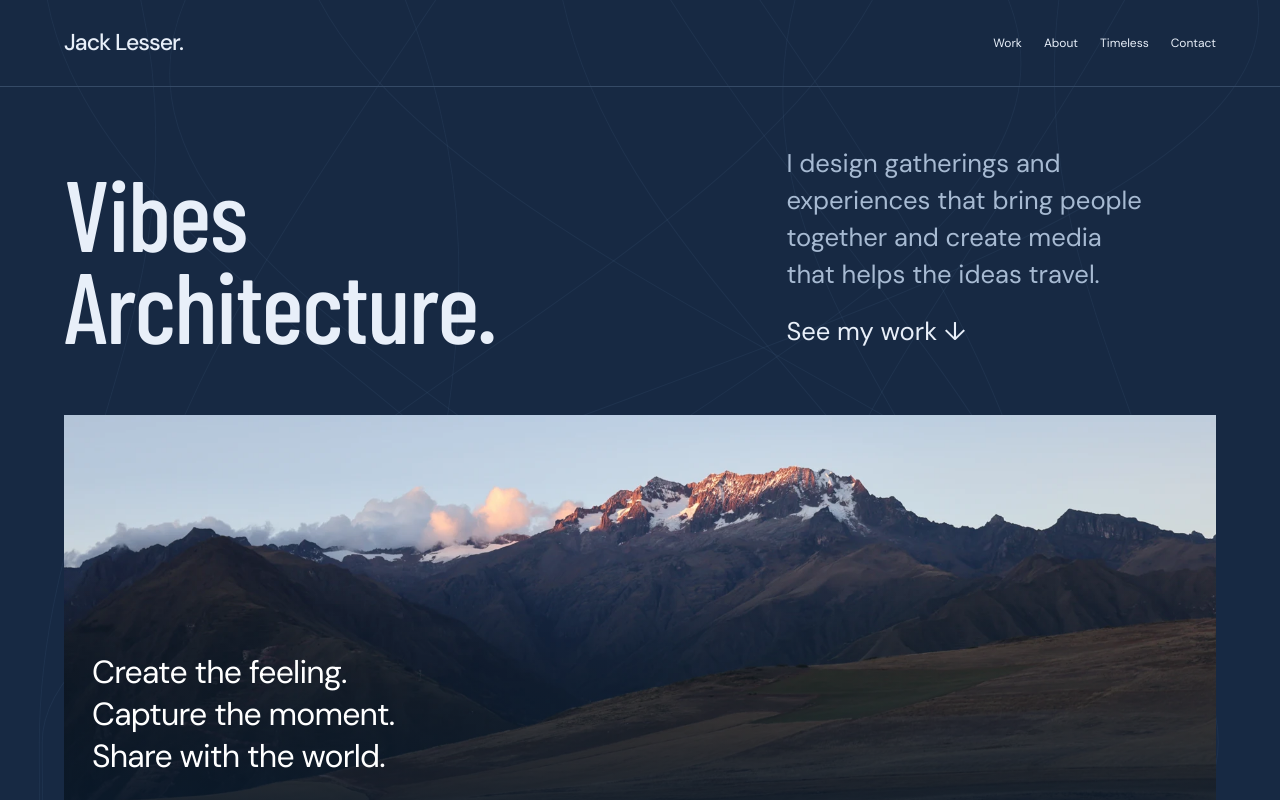
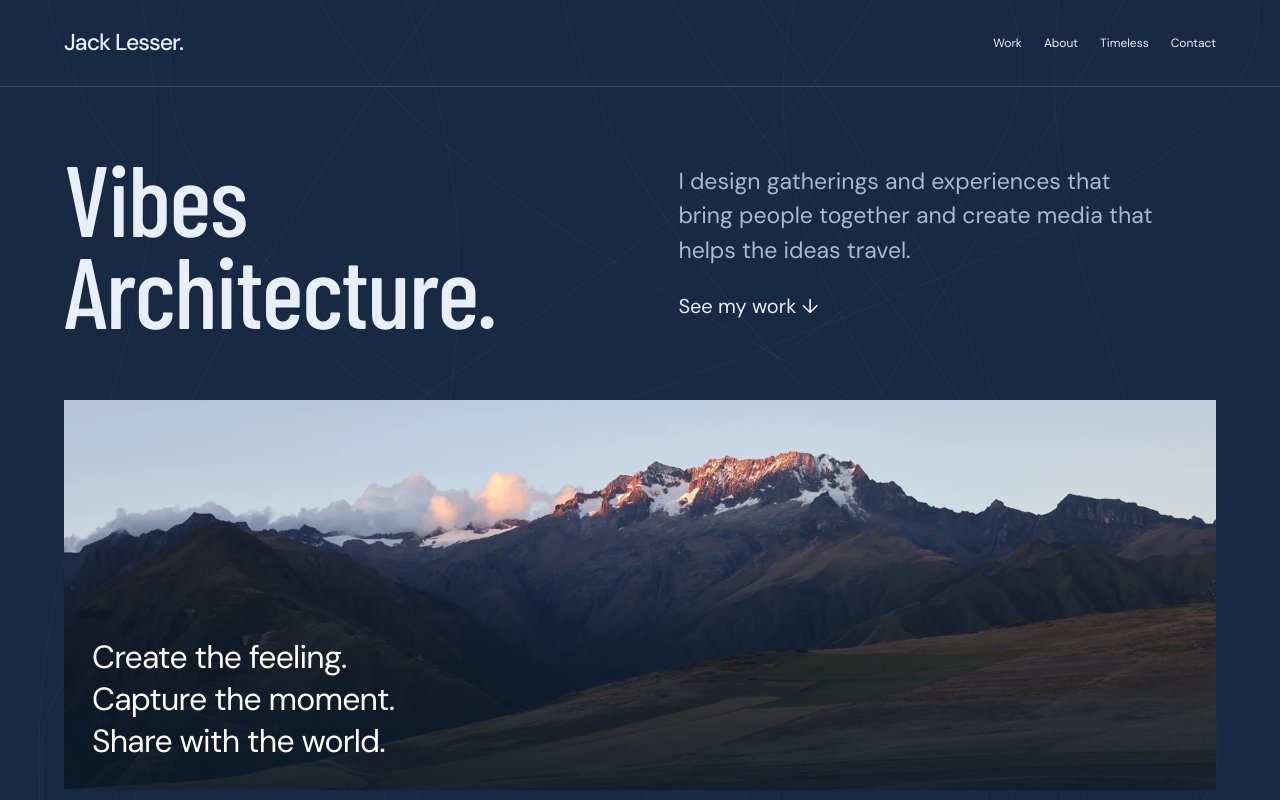
Before and after one commit to jacklesser3/jacklesser.me, a Next.js app: page / in a window 1280 px wide. Shown: the top 800 px of the page. Built offline with nearby package versions, Linux system fonts and the light colour scheme.

Commit message:
Balance desktop introduction and expand gathering description

```diff
--- a/src/components/portfolio/Portfolio.tsx
+++ b/src/components/portfolio/Portfolio.tsx
@@ -162,7 +162,7 @@ function VideoCarousel({ channel, items, playlist }: { channel: string; items: V
 
 const pillars = [
   { name: "Aura", number: "01", subtitle: "How it feels", text: "I shape the story, look, and feel of an experience. The invitation, music, and environment should all feel connected.", href: "#jp-work", action: "See my work ↗" },
-  { name: "Soul", number: "02", subtitle: "What brings us together", text: "I lead workshops and gatherings where people explore frontier ideas and build on each other’s thinking. There’s room for new technology, collaboration, and time away from screens to reconnect with the body.", href: "/freedom-from-tech", action: "Explore the practice ↗" },
+  { name: "Soul", number: "02", subtitle: "What brings us together", text: "I lead gatherings, workshops, summits, and retreats where people explore frontier ideas and build on each other’s thinking. There’s room for new technology, collaboration, and time away from screens to reconnect with the body.", href: "/freedom-from-tech", action: "Explore the practice ↗" },
   { name: "Time", number: "03", subtitle: "How it comes to life", text: "I turn the idea into a plan and see it through production. Marketing and communications bring people in; the media we share afterward helps the ideas travel.", href: "#jp-channels", action: "Watch the work ↗" },
 ];
 
--- a/src/components/portfolio/refined.css
+++ b/src/components/portfolio/refined.css
@@ -7,3 +7,19 @@
 #jack-portfolio.jp-refined .jp-media-top{margin-bottom:28px}
 #jack-portfolio.jp-refined .jp-about p{max-width:460px}
 @media(max-width:600px){#jack-portfolio.jp-refined .jp-media-intro{padding-top:170px}#jack-portfolio.jp-refined .jp-intro{padding-bottom:35px}}
+
+/* Keep the desktop introduction balanced as the copy wraps. */
+@media(min-width:801px){
+  #jack-portfolio.jp-refined .jp-intro{
+    grid-template-columns:minmax(0,1fr) minmax(0,1fr);
+    align-items:center;
+    column-gap:clamp(40px,6vw,96px);
+    padding-top:64px;
+  }
+  #jack-portfolio.jp-refined .jp-lead{
+    max-width:480px;
+    font-size:clamp(21px,1.8vw,26px);
+    line-height:1.5;
+  }
+  #jack-portfolio.jp-refined .jp-lead a{margin-top:24px;font-size:20px}
+}
```
